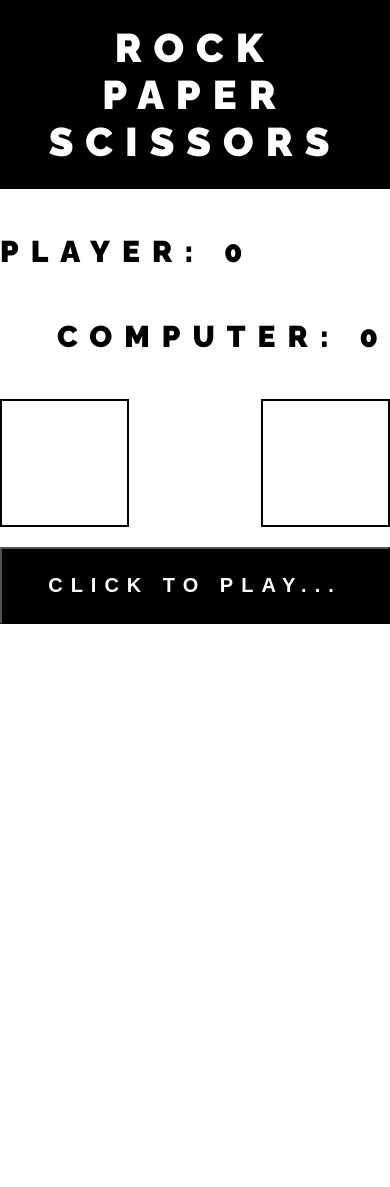
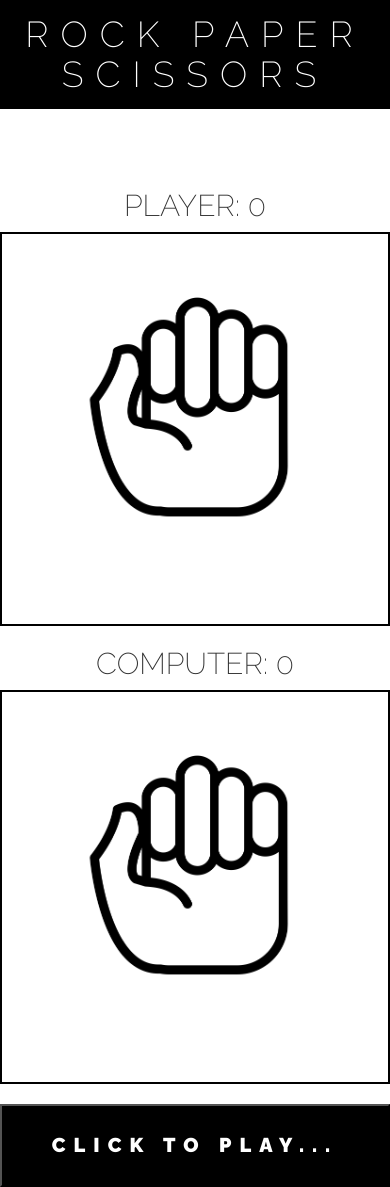
Before and after one commit to charliefurniss/rockpaperscissors, a PHP site: page / in a window 390 px wide. Before the commit the page ends 624 px from the top, so only its background shows below. Run offline with PHP 8.4, Linux system fonts and the light colour scheme; some libraries are stand-ins or nearby versions; some web fonts are replaced.

Commit message:
restructuring CSS using Bootstrap grid

```diff
--- a/css/styles.css
+++ b/css/styles.css
@@ -1,20 +1,18 @@
 @import url(http://fonts.googleapis.com/css?family=Raleway:900,200,600%7CLeague+Script);
 
+/* GENERAL STYLES */
+
 body {
-
 	font-family: Raleway, Helvetica, sans-serif;
 	font-weight: 900;
 	text-transform: uppercase;
-	letter-spacing: 12px;
 	text-align: center;
 	font-size: 20px;
 	margin: 0 auto;
 	max-width: 1000px;
-
 }
 
 header h1 {
-
 	position: relative;
 	background-color: black;
 	color: #FFFFFF;
@@ -22,8 +20,26 @@ header h1 {
 	margin: 0 0 20px 0;
 }
 
+.highlight {
+	background-color: red;
+}
+
+.simple-border {
+	border: 2px solid black;
+}
+
+
+/*TEXT STYLES*/
+
+header h1,
 .button-start {
+	letter-spacing: 12px;
+}
 
+
+/* BUTTON STYLES */
+
+.button-start {
 	width: 100%;
 	background-color: black;
 	color: #FFFFFF;
@@ -32,112 +48,55 @@ header h1 {
 	text-transform: uppercase;
 	font-size: 20px;
 	font-weight: 900;
+}
 
+.button-box {
+	background-color: #FFFFFF;
+	height: 87px;
+	position: relative;
 }
 
 .button-icon {
-
-	background-color: #FFFFFF;
-	width: 32%;
-	height: 87px;
-
+	margin: 0 auto;
+	width: 20%;
+	position: absolute;
+	transform: translateY(-50%);
+	-webkit-transform: translateY(-50%);
+	-ms-transform: translateY(-50%);
 }
 
 #button-icon-container {
-
 	margin: 20px 0;
 	clear: both;
-
-}
-
-#button-rock {
-
-	background: url('../images/rock.png');
-
-}
-
-#button-paper {
-
-	background: url('../images/paper.png');
-
-}
-
-#button-scissors {
-
-	background: url('../images/scissors.png');
-
 }
 
 #button-rock,
 #button-paper,
 #button-scissors {
-
 	background-size: 50px 50px;
 	background-repeat: no-repeat;
 	background-position: center;
-
 }
 
-.game-area {
+/* ICON STYLES*/
 
-	height: 0;
-	padding-bottom: 32%;
-	width: 32%;
-	display: inline-block;
-	position: relative;
-	margin: 20px 0;
-
+.icon {
+	width: 75%;
+	vertical-align: middle;
 }
 
-#gameplay-area {
-
+#icon-area {
 	clear: both;
-
 }
 
-#gameplay-area,
+#icon-area,
 #message-area {
-
 	margin-top: 40px;
 	margin-bottom: 20px;
-
 }
 
-.highlight {
-
+.icon-container {
+	width: 100%;
+    height: 0;
+    padding-bottom: 100%;
 }
-
-.icon {
-
-	position: absolute;
-	width: 75%;
-	top: 50%;
-	left: 10%;
-	transform: translateY(-50%);
-	-webkit-transform: translateY(-50%);
-	-ms-transform: translateY(-50%);
-
-}
-
-.score {
-
-	display: inline;
-
-}
-
-.score-computer,
-.game-area-computer {
-	float: right;
-	text-align: right;
-}
-
-.score-player,
-.game-area-player {
-	float: left;
-}
-
-.simple-border {
-
-	border: 2px solid black;
-
-}
--- a/index.html
+++ b/index.html
@@ -5,7 +5,7 @@
 	<script src="https://ajax.googleapis.com/ajax/libs/angularjs/1.3.15/angular.min.js"></script>
 	<script src="js/app.js"></script>
 	<script src="js/gameController.js"></script>
-	<!-- <link rel="stylesheet" href="https://maxcdn.bootstrapcdn.com/bootstrap/3.3.7/css/bootstrap.min.css"> -->
+	<link rel="stylesheet" href="https://maxcdn.bootstrapcdn.com/bootstrap/3.3.7/css/bootstrap.min.css">
 	<link rel="stylesheet" href="css/styles.css">
 </head>
 <body>
@@ -14,30 +14,48 @@
 	</header>
 
 	<section ng-controller="GameController as game">
+		<div class="row">
 
-		<div class="score-container">
-			<h2 class="score score-player">Player: {{ game.playerScore }}</h2>
-		</div>
-		<div class="score-container">
-			<h2 class="score score-computer">Computer: {{ game.computerScore }}</h2>
+
 		</div>
 
-		<div id="gameplay-area">
-				<div class="game-area game-area-player simple-border">
-					<img class="icon" src={{game.playerIconURL}}>
+		<div class="row" id="icon-area">
+				<div class="col-sm-4">
+					<div class="score-container">
+						<h2 class="score">Player: {{ game.playerScore }}</h2>
+					</div>
+					<div class="icon-container simple-border">
+						<img class="icon" alt="" src="images/rock.png">
+					</div>
 				</div>
-				<div class="game-area game-area-computer simple-border">
-					<img class="icon" src={{game.computerIconURL}}>
+				<div class="col-sm-4">
+				</div>
+				<div class="col-sm-4">
+					<div class="score-container">
+						<h2 class="score">Computer: {{ game.computerScore }}</h2>
+					</div>
+					<div class="icon-container simple-border">
+						<img class="icon" alt="" src="images/rock.png">
+					</div>
 				</div>
 		</div>
 
-		<div id="button-icon-container" ng-show="game.gameState">
+		<div id="button-icon-container row" ng-show="game.gameState">
+			<div class="button-box simple-border col-md-4" id="button-rock" type="submit" value="" ng-click="game.selectRock()" ng-class="game.dynamicClass">
+				<img class="button-icon" alt="" src="images/rock.png">
+			</div>
+			<div class="button-box simple-border col-md-4" id="button-paper" type="submit" value="" ng-click="game.selectPaper()" ng-class="game.dynamicClass">
+				<img class="button-icon" alt="" src="images/paper.png">
+			</div>
+			<div class="button-box simple-border col-md-4" id="button-scissors" type="submit" value="" ng-click="game.selectScissors()" ng-class="game.dynamicClass">
+			<img class="button-icon" alt="" src="images/scissors.png">
+			</div>
+		</div>
 
-			<input class="button-icon simple-border" id="button-rock" type="submit" value="" ng-click="game.selectRock()" ng-class="game.dynamicClass">
 
+			<!-- <input class="button-icon simple-border" id="button-rock" type="submit" value="" ng-click="game.selectRock()" ng-class="game.dynamicClass">
 			<input class="button-icon simple-border" id="button-paper" type="submit" value="" ng-click="game.selectPaper()">
-
-			<input class="button-icon simple-border" id="button-scissors" type="submit" value="" ng-click="game.selectScissors()">
+			<input class="button-icon simple-border" id="button-scissors" type="submit" value="" ng-click="game.selectScissors()"> -->
 
 		</div>
 
```
